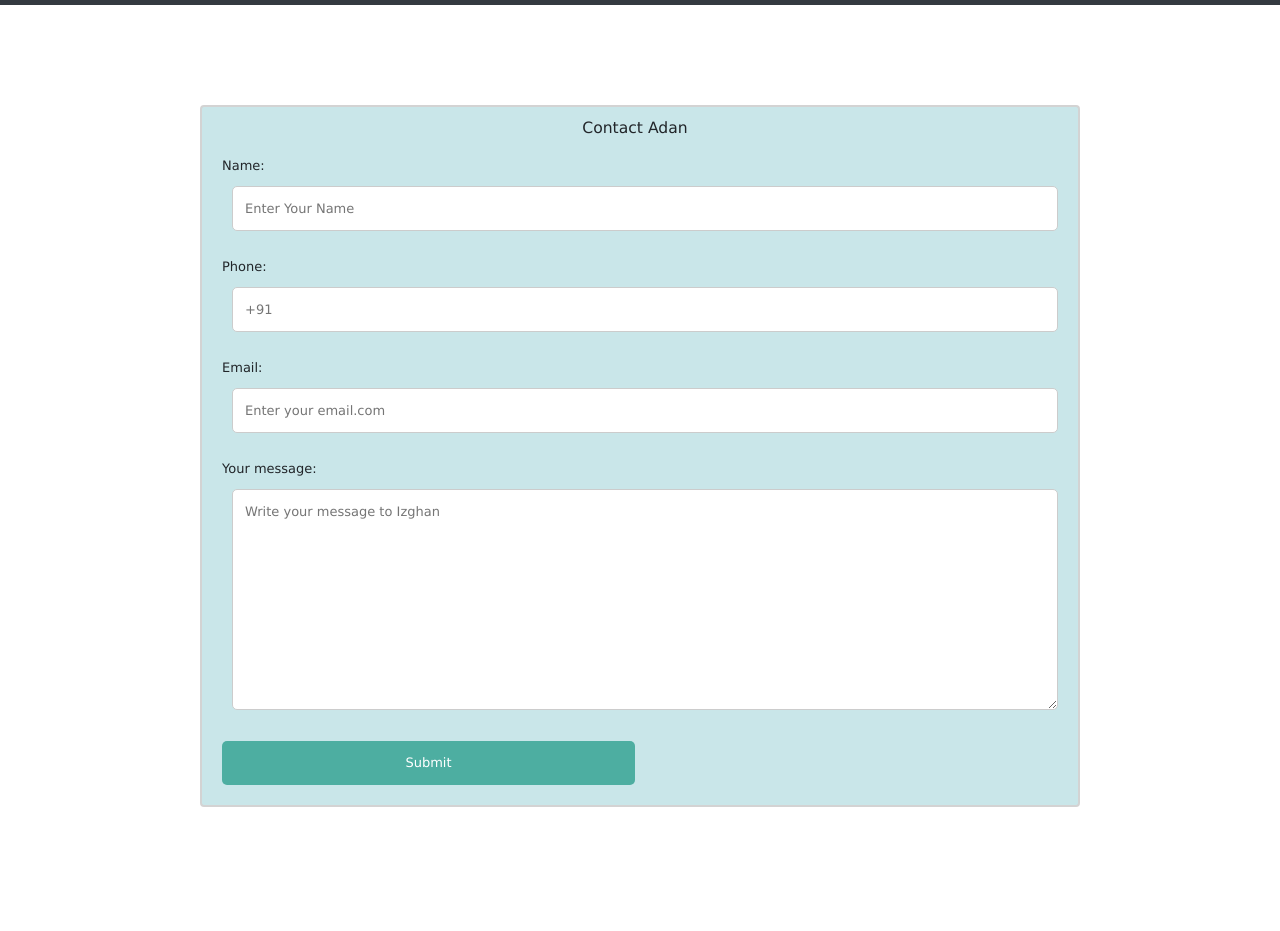
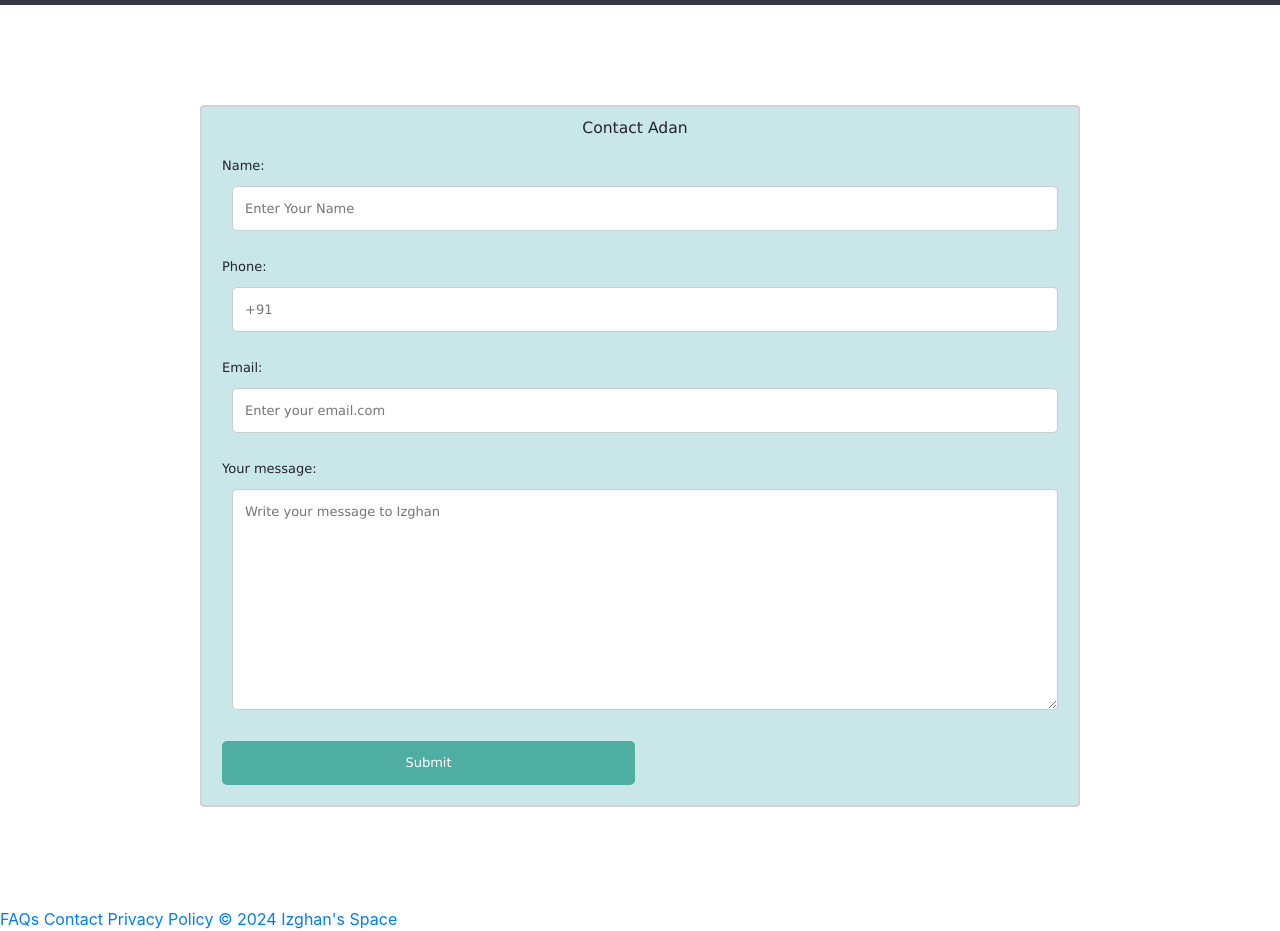
Before and after one commit to iM-Adan/iAdanBlog, a plain HTML site: page contact.html in a window 1280 px wide. Shown: the part 51-982 px from the top of the page. Before the commit the page ends 958 px from the top, so only its background shows below. Drawn offline with nearby package versions, Linux system fonts and the light colour scheme.

Commit message:
contact.html

```diff
--- a/contact.html
+++ b/contact.html
@@ -126,6 +126,12 @@
     <script src="https://cdn.jsdelivr.net/npm/bootstrap@4.4.1/dist/js/bootstrap.min.js"
         integrity="sha384-wfSDF2E50Y2D1uUdj0O3uMBJnjuUD4Ih7YwaYd1iqfktj0Uod8GCExl3Og8ifwB6"
         crossorigin="anonymous"></script>
+    <footer>
+        <a href="#">FAQs</a>
+        <a href="contact.html">Contact</a>
+        <a href="#">Privacy Policy</a>
+        <a href="#">&copy; 2024 Izghan's Space</a>
+    </footer>
 </body>
 
 </html>
```
